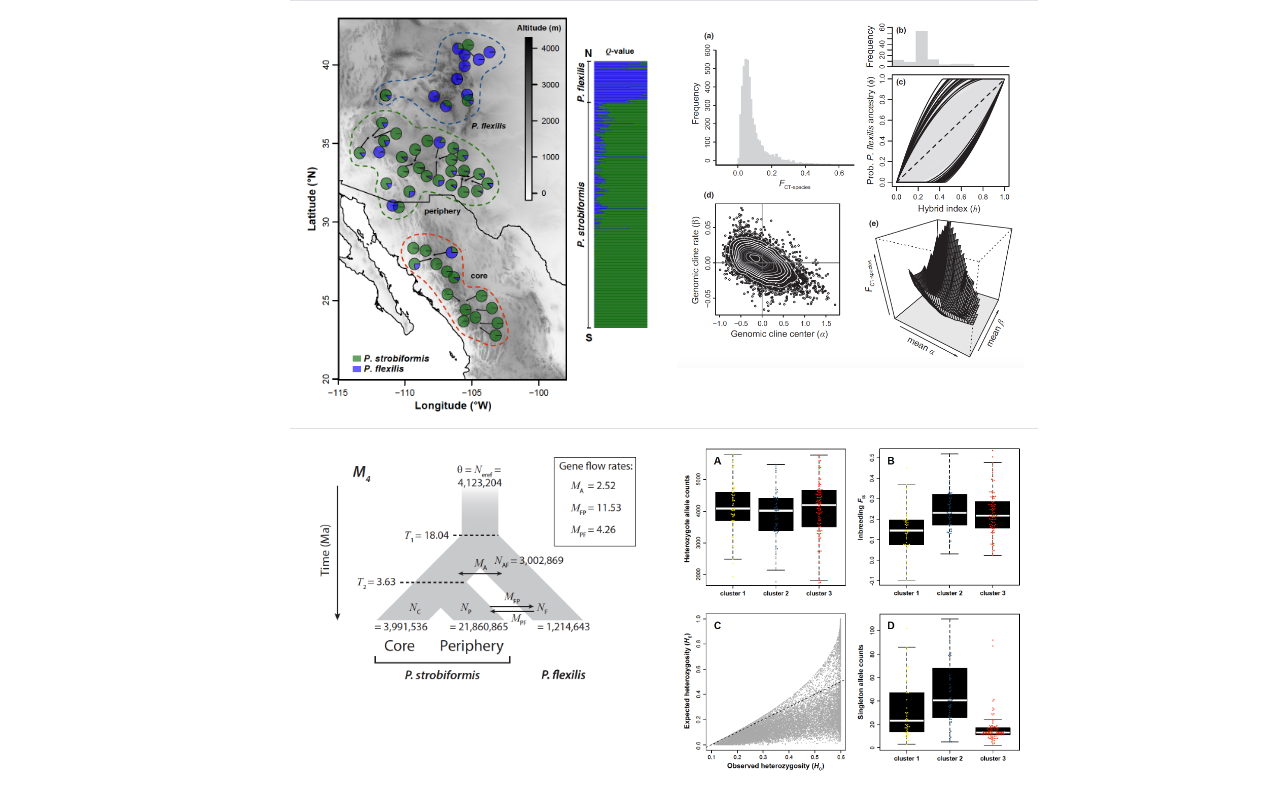
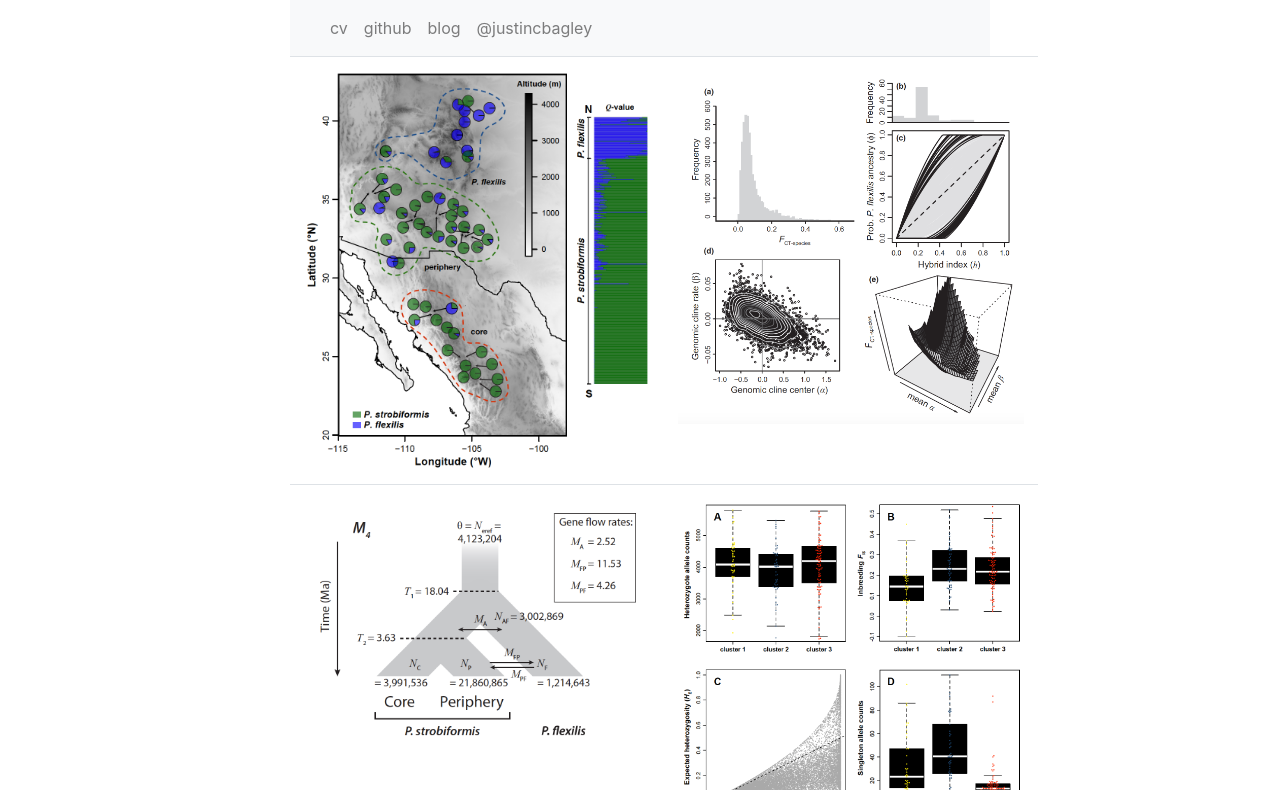
Before and after one commit to justincbagley/bootstrap4-portfolio-site, a website: page index.html in a window 1280 px wide. Shown: the part 56-846 px from the top of the page. Drawn offline with Linux system fonts and the light colour scheme.

Commit message:
Update index.html

```diff
--- a/index.html
+++ b/index.html
@@ -63,6 +63,21 @@
 <!-- Page Content -->
     <div class="container-narrow">
 
+<nav class="navbar navbar-expand-lg navbar-light bg-light">
+  <a class="navbar-brand" href="#"></a>
+  <button class="navbar-toggler" type="button" data-toggle="collapse" data-target="#navbarNavAltMarkup" aria-controls="navbarNavAltMarkup" aria-expanded="false" aria-label="Toggle navigation">
+    <span class="navbar-toggler-icon"></span>
+  </button>
+  <div class="collapse navbar-collapse" id="navbarNavAltMarkup">
+    <div class="navbar-nav">
+      <a class="nav-item nav-link" href="pdf/Bagley_CV_May152018.pdf">cv</a></li>
+      <a class="nav-item nav-link" href="https://github.com/justincbagley">github</a></li>
+      <a class="nav-item nav-link" href="http://www.justinbagley.org/blog">blog</a></li>
+      <a class="nav-item nav-link" href="https://twitter.com/justincbagley">@justincbagley</a></li>
+    </div>
+  </div>
+</nav>
+
       <!-- Page Heading -->
       <!-- <h1 class="my-4">Recent Projects -->
         <!-- OPTION BELOW: small text next to h1 heading, e.g. subheading) -->
```
